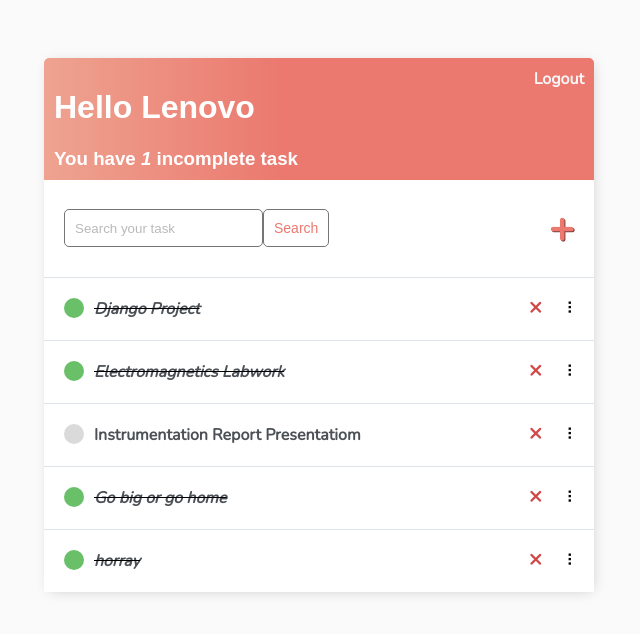
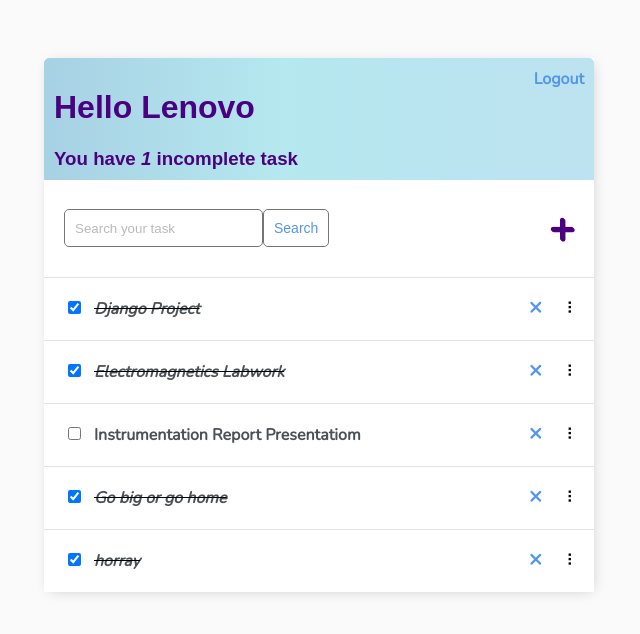
Before and after one commit to ShreetiShrestha1/To-Do, a Django app: page / in a window 1280 px wide. Shown: the top 634 px of the page, without its empty margins (321-961 px from the left). Run offline with Django 5.2, Linux system fonts and the light colour scheme; a user stored in the database is signed in; data comes from the database, SQL or seed files in the repository; both versions use the stored data as it was after the commit.

Commit message:
Project upated

```diff
--- a/todo_list/base/forms.py
+++ b/todo_list/base/forms.py
@@ -1,5 +1,5 @@
 from django import forms
-
+from .models import Task
 # Reordering Form and View
 
 
--- a/todo_list/base/templates/base/main.html
+++ b/todo_list/base/templates/base/main.html
@@ -26,10 +26,13 @@
         h3,
         h4,
         h5,
-        h6
-            {
-            font-family: 'Raleway', sans-serif;
+        h6{
+
+            font-family:'Raleway', sans-serif;
+
         }
+
+
 
         a,
         p {
@@ -56,14 +59,14 @@
         .header-bar {
             display: flex;
             justify-content: space-between;
-            color: #fff;
+            color: indigo;
             padding: 10px;
             border-radius: 5px 5px 0 0;
-            background: linear-gradient(90deg, #EEA390 0%, #EB796F 43%, #EB796F 100%);
+            background: linear-gradient(90deg, #a7d1e4 0%, #b5e8ef 43%, #bde2f0 100%);
         }
 
         .header-bar a {
-            color: rgb(247, 247, 247);
+            color: #5396ed;
             text-decoration: none;
         }
 
@@ -87,24 +90,17 @@
             margin-left: 10px;
         }
 
-        .task-complete-icon {
-            height: 20px;
-            width: 20px;
-            background-color: rgb(105, 192, 105);
-            border-radius: 50%;
-        }
-
         .task-incomplete-icon {
             height: 20px;
             width: 20px;
-            background-color: rgb(218, 218, 218);
+            background-color: beige;
             border-radius: 50%;
         }
 
         .delete-link {
             text-decoration: none;
             font-weight: 900;
-            color: #cf4949;
+            color: #5396ed;
             font-size: 22px;
             line-height: 0;
             padding: 20px 0px;
@@ -143,10 +139,10 @@
 
 
         #add-link {
-            color: #EB796F;
+            color: indigo;
             text-decoration: none;
             font-size: 42px;
-            text-shadow: 1px 1px #81413b;
+            text-shadow: 1px 1px indigo;
         }
 
         #search-add-wrapper {
@@ -184,7 +180,7 @@
         .button {
             border: 1px solid #757575;
             background-color: #FFF;
-            color: #EB796F;
+            color: #5396ed;
             padding: 10px;
             font-size: 14px;
             border-radius: 5px;
--- a/todo_list/base/templates/base/task_list.html
+++ b/todo_list/base/templates/base/task_list.html
@@ -1,29 +1,30 @@
-{% extends 'base/main.html' %} {% block content %}
+{% extends 'base/main.html' %}
+{% block content %}
 
 <script src="https://cdn.jsdelivr.net/npm/sortablejs@latest/Sortable.min.js"></script>
+
 <div class="header-bar">
     <div>
-        <h1>Hello {{request.user|title}}</h1>
-        <h3 style="margin:0">You have <i>{{count}}</i> incomplete task{{ count|pluralize:"s" }}</h3>
+        <h1>Hello {{ request.user|title }}</h1>
+        <h3 style="margin:0">You have <i>{{ count }}</i> incomplete task{{ count|pluralize:"s" }}</h3>
     </div>
 
     {% if request.user.is_authenticated %}
-    <a href="{% url 'logout' %}">Logout</a> {% else %}
-    <a href="{% url 'login' %}">Login</a> {% endif %}
+    <a href="{% url 'logout' %}">Logout</a>
+    {% else %}
+    <a href="{% url 'login' %}">Login</a>
+    {% endif %}
 </div>
-
-
 
 <div id="search-add-wrapper">
     <form method="GET" style="display: flex;">
-        <input type='text' name='search-area' placeholder="Search your task" value="{{search_input}}">
-        <input class="button" type="submit" value='Search'>
+        <input type="text" name="search-area" placeholder="Search your task" value="{{ search_input }}">
+        <input class="button" type="submit" value="Search">
     </form>
     {% if tasks|length > 0 %}
     <a id="add-link" href="{% url 'task-create' %}">&#x2b;</a>
     {% endif %}
 </div>
-
 
 <!-- Hidden form. Form submits new item positions -->
 <form style="display: none;" id="reorderForm" method="post" action="{% url 'task-reorder' %}">
@@ -31,27 +32,31 @@
     <input type="hidden" id="positionInput" name="position">
 </form>
 
-
 <div id="tasklist" class="task-items-wrapper">
     {% for task in tasks %}
-    <div class="task-wrapper" data-position="{{task.pk}}">
+    <div class="task-wrapper" data-position="{{ task.pk }}">
         <div class="task-title">
+            <form method="post" action="{% url 'toggle-complete' task.id %}" style="display:inline;">
+                {% csrf_token %}
+                <input type="checkbox" onChange="this.form.submit()" {% if task.complete %}checked{% endif %}>
+            </form>
+
             {% if task.complete %}
-            <div class="task-complete-icon"></div>
-            <i><s><a href="{% url 'task-update' task.id %}">{{task}}</a></s></i> {% else %}
-            <div class="task-incomplete-icon"></div>
-            <a href="{% url 'task-update' task.id %}">{{task}}</a> {% endif %}
+                <i><s><a href="{% url 'task-update' task.id %}">{{ task }}</a></s></i>
+            {% else %}
+                <a href="{% url 'task-update' task.id %}">{{ task }}</a>
+            {% endif %}
         </div>
+
         <div class="task-controls">
             <a class="delete-link" href="{% url 'task-delete' task.id %}">&#215;</a>
             <span class="handle">&nbsp;&#10247;</span>
         </div>
     </div>
-
     {% empty %}
     <div style="text-align: center; padding-bottom: 10px; line-height: 1em;">
         <h3>No new tasks are created.</h3>
-        <h3>Create a <a style="text-decoration: none; color: #e53935;" href="{% url 'task-create' %}">New task</a> ! </h3>
+        <h3>Create a <a style="text-decoration: none; color: #e53935;" href="{% url 'task-create' %}">New task</a>!</h3>
     </div>
     {% endfor %}
 </div>
@@ -65,7 +70,6 @@
         handle: '.handle',
         ghostClass: 'dropArea',
         chosenClass: 'selectedTask',
-
     });
 
     function reordering() {
@@ -74,12 +78,11 @@
         for (let row of rows) {
             pos.push(row.dataset.position);
         }
-        console.log(pos.join(","))
         positionInput.value = pos.join(',');
         reorderForm.submit();
     }
 
-    document.ondrop = reordering
+    document.ondrop = reordering;
 </script>
 
 {% endblock content %}
--- a/todo_list/base/urls.py
+++ b/todo_list/base/urls.py
@@ -2,6 +2,10 @@ from django.urls import path
 from .views import TaskList, TaskDetail, TaskCreate, TaskUpdate, DeleteView, CustomLoginView, RegisterPage, TaskReorder
 
 from .views import logout_view
+
+from . import views
+
+
 
 
 
@@ -11,7 +15,7 @@ urlpatterns = [
     path('logout/', logout_view, name='logout'),
 
     path('register/', RegisterPage.as_view(), name='register'),
-
+    path('toggle/<int:pk>/', views.toggle_complete, name='toggle-complete'),
     path('', TaskList.as_view(), name='tasks'),
     path('task/<int:pk>/', TaskDetail.as_view(), name='task'),
     path('task-create/', TaskCreate.as_view(), name='task-create'),
--- a/todo_list/base/views.py
+++ b/todo_list/base/views.py
@@ -18,7 +18,18 @@ from .models import Task
 from .forms import PositionForm
 # views.py
 from django.contrib.auth import logout
-from django.shortcuts import redirect
+from django.shortcuts import redirect, get_object_or_404
+
+
+
+def toggle_complete(request, pk):
+    task = get_object_or_404(Task, id=pk, user=request.user)
+
+    task.complete = not task.complete
+    task.save()
+
+    return redirect('tasks')
+
 
 def logout_view(request):
     logout(request)
```
Also changed, not shown: todo_list/base/migrations/0002_task_deadline.py (added), todo_list/base/models.py (line endings or trailing spaces), todo_list/db.sqlite3.
